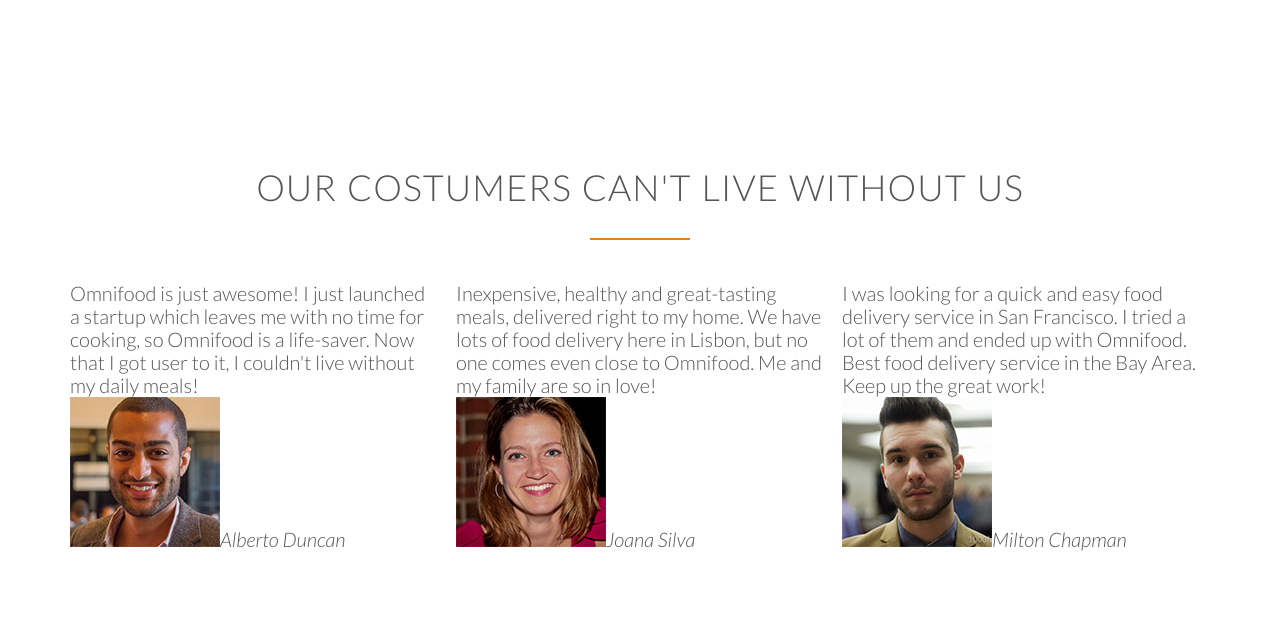
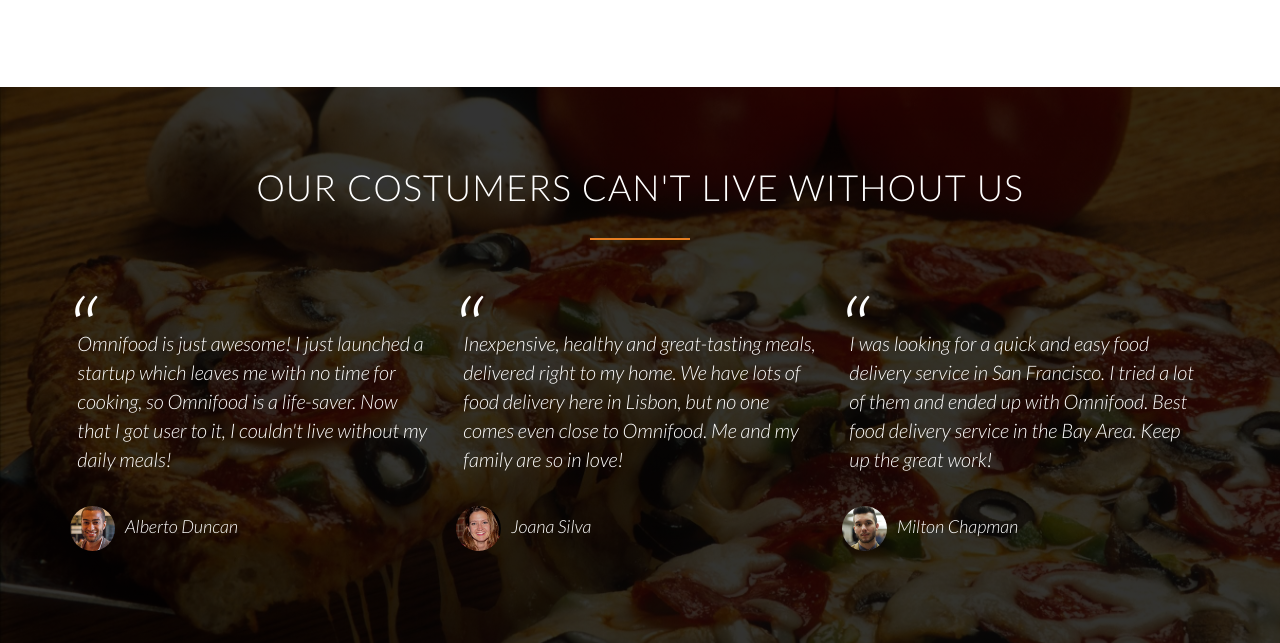
Before and after one commit to gabriel-hahn/site-templates, a plain HTML site: page ominifood/index.html in a window 1280 px wide. Shown: the part 3235-3878 px from the top of the page. Drawn offline with Linux system fonts and the light colour scheme.

Commit message:
Section Testimonials CSS

```diff
--- a/ominifood/src/css/style.css
+++ b/ominifood/src/css/style.css
@@ -314,3 +314,40 @@
     color: #e67e22;
     font-size: 120%;
 }
+
+.section-testimonials {
+    background-image: linear-gradient(rgba(0, 0, 0, 0.8), rgba(0, 0, 0, 0.8)), url('../img/back-customers.jpg');
+    background-size: cover;
+    color: #fff;
+    background-attachment: fixed;
+}
+
+blockquote {
+    padding: 2%;
+    font-style: italic;
+    line-height: 145%;
+    position: relative;
+    margin-top: 40px;
+}
+
+blockquote:before {
+    content: "\201C";
+    font-size: 500%;
+    display: block;
+    position: absolute;
+    top: -5px;
+    left: -5px;
+}
+
+cite {
+    font-size: 90%;
+    margin-top: 25px;
+    display: block;
+}
+
+cite img {
+    height: 45px;
+    border-radius: 50%;
+    margin-right: 10px;
+    vertical-align: middle;
+}
```
